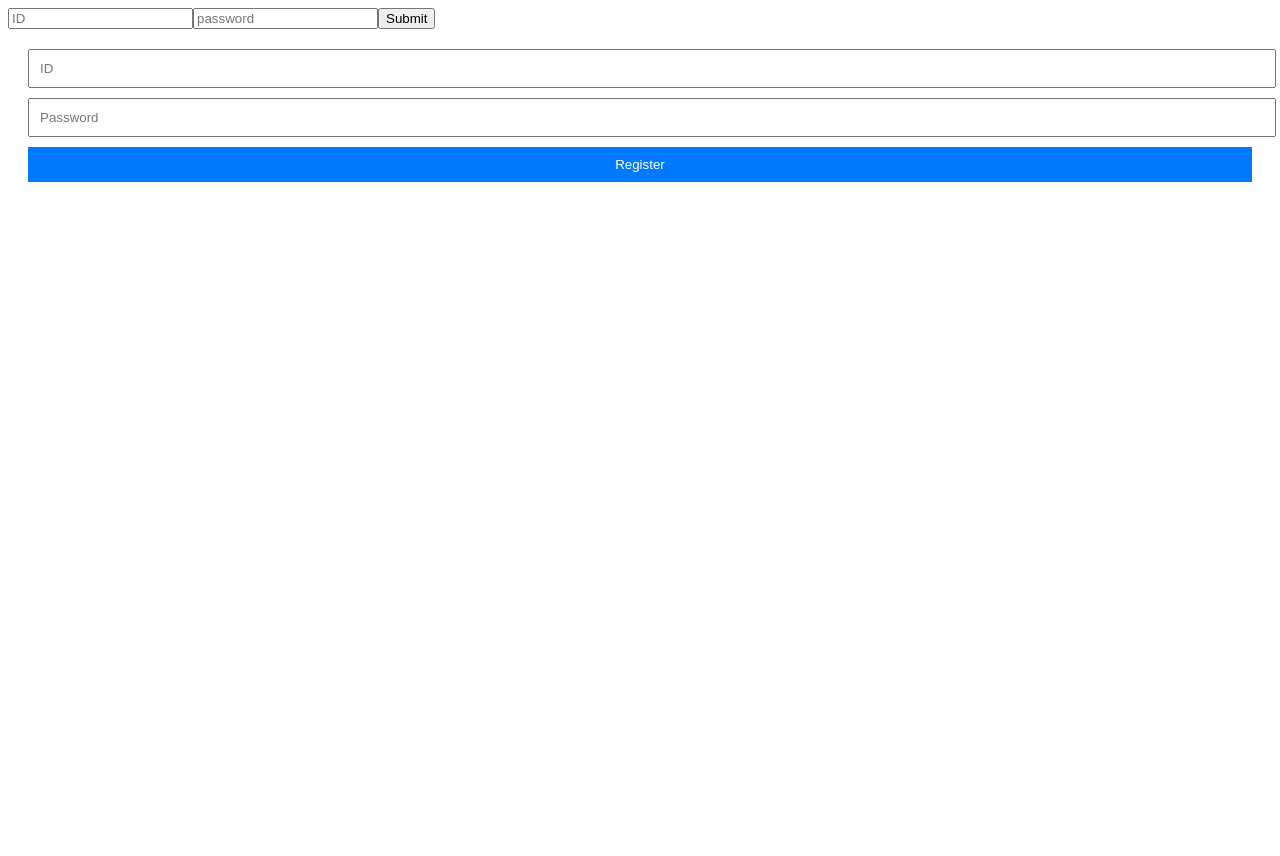
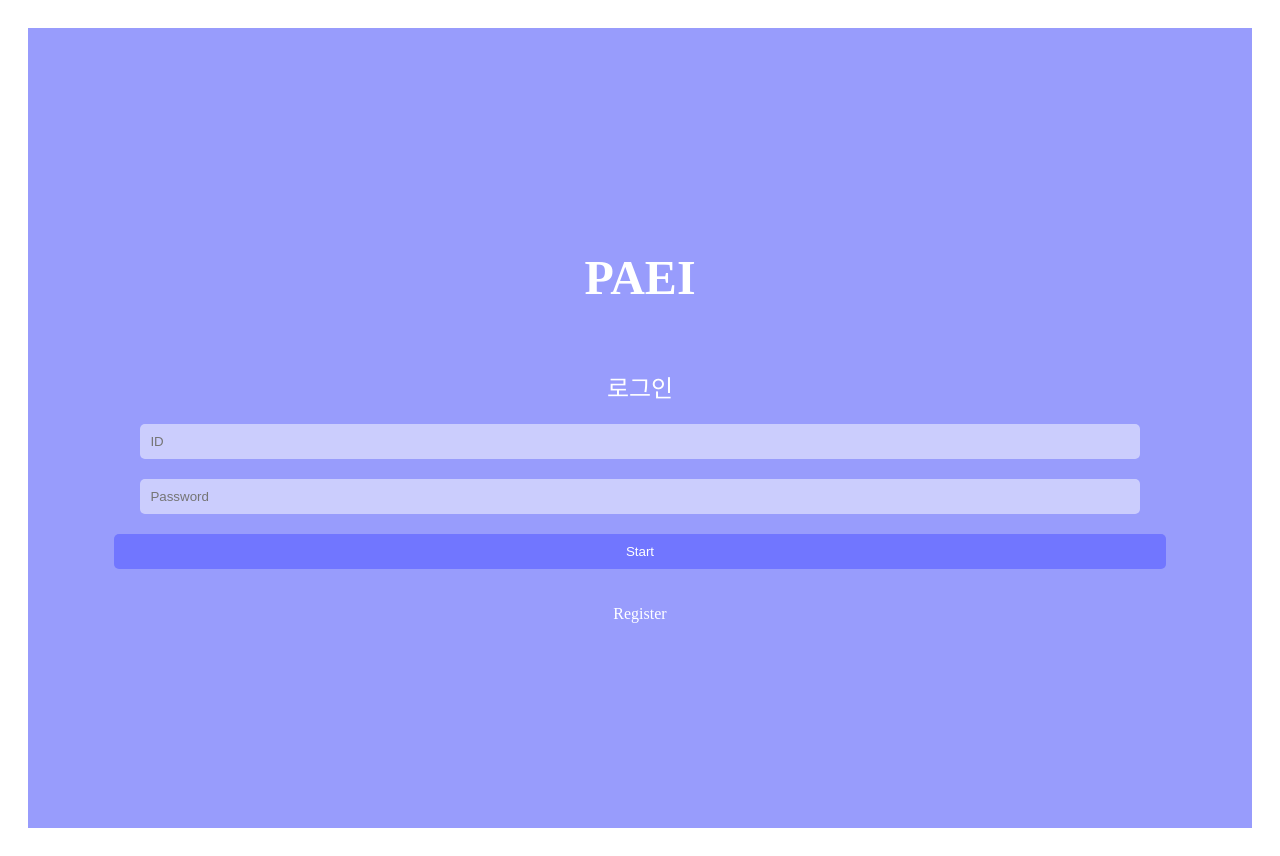
Before and after one commit to SCH-PAEI/paei_front, a React (Create React App) app: page / in a window 1280 px wide. Before the commit the page ends 800 px from the top, so only its background shows below. Built offline with nearby package versions, Linux system fonts and the light colour scheme.

Commit message:
[Style] 로그인 페이지 스타일 수정

```diff
--- a/src/App.js
+++ b/src/App.js
@@ -25,15 +25,17 @@ const AppInner = () => {
   return (
     <MainLayout>
       <Routes>
-        <Route path="/" element={<Home />} />
+        <Route path="/" element={<Login />} />
+        <Route path="/home" element={<Home />} />
         <Route path="/club" element={<Club />} />
         <Route path="/post" element={<Post />} />
         <Route path="/chatting" element={<Chatting />} />
         <Route path="/mypage" element={<Mypage />} />
         <Route path="/userinfo" element={<UserInfo />} />
-        <Route path="/login" element={<Login />} />
       </Routes>
-      {location.pathname !== "/post" && <BottomNav />}
+      {location.pathname !== "/post" && location.pathname !== "/" && (
+        <BottomNav />
+      )}
     </MainLayout>
   );
 };
--- a/src/components/BottomNav.jsx
+++ b/src/components/BottomNav.jsx
@@ -49,7 +49,7 @@ const BottomNav = () => {
   return (
     <NavBar>
       <NavItem>
-        <Link to="/">
+        <Link to="/home">
           <RiHome3Line size="25" color="black" />
         </Link>
       </NavItem>
--- a/src/index.js
+++ b/src/index.js
@@ -5,7 +5,7 @@ import Login from "./pages/Login";
 
 ReactDOM.render(
   <React.StrictMode>
-    <Login />
+    <App />
   </React.StrictMode>,
   document.getElementById("root")
 );
--- a/src/pages/Login.jsx
+++ b/src/pages/Login.jsx
@@ -3,6 +3,57 @@ import App from "../App";
 import Register from "../components/Resister";
 import UserInfo from "../components/UserInfo";
 import styled from "styled-components";
+
+const LoginContainer = styled.div`
+  display: flex;
+  flex-direction: column;
+  align-items: center;
+  justify-content: center;
+  height: 100vh;
+  background-color: #989cfc;
+`;
+
+const Title = styled.h1`
+  color: #fff;
+  font-size: 3em;
+  text-align: center;
+  margin-bottom: 40px;
+`;
+
+const LoginText = styled.p`
+  color: #fff;
+  font-size: 1.5em;
+  margin-bottom: 20px;
+`;
+
+const Input = styled.input`
+  background-color: rgba(255, 255, 255, 0.5);
+  border: none;
+  border-radius: 5px;
+  margin-bottom: 20px;
+  padding: 10px;
+  width: 80%; // 반응형으로 너비 수정
+  color: #fff;
+`;
+
+const Button = styled.button`
+  background-color: #7176ff;
+  color: #fff;
+  border: none;
+  border-radius: 5px;
+  padding: 10px;
+  width: 86%; // 반응형으로 너비 수정
+  cursor: pointer;
+  margin-bottom: 20px;
+
+  &:hover {
+    background-color: #615edf;
+  }
+`;
+const RegisterText = styled.p`
+  color: #fff;
+  cursor: pointer;
+`;
 
 const Login = () => {
   const [isLoggedIn, setIsLoggedIn] = useState(false);
@@ -57,24 +108,24 @@ const Login = () => {
   }
 
   return (
-    <>
-      <div>
-        <input
+    <LoginContainer>
+      <Title>PAEI</Title>
+      <LoginText>로그인</LoginText>
+      <Input
         type="text"
         placeholder="ID"
         value={ID}
         onChange={(e) => setID(e.target.value)}
       />
-        <input
+      <Input
         type={show ? "text" : "password"}
-          placeholder="password"
+        placeholder="Password"
         value={PW}
         onChange={(e) => setPassword(e.target.value)}
       />
-        <button onClick={handleLogin}>Submit</button>
-        <Register />
-      </div>
-    </>
+      <Button onClick={handleLogin}>Start</Button>
+      <RegisterText onClick={handleClick}>Register</RegisterText>
+    </LoginContainer>
   );
 };
 
```
Also changed, not shown: src/mockdata.json (+63 -135 lines). Lines whose indentation alone changed are shown as unchanged.
